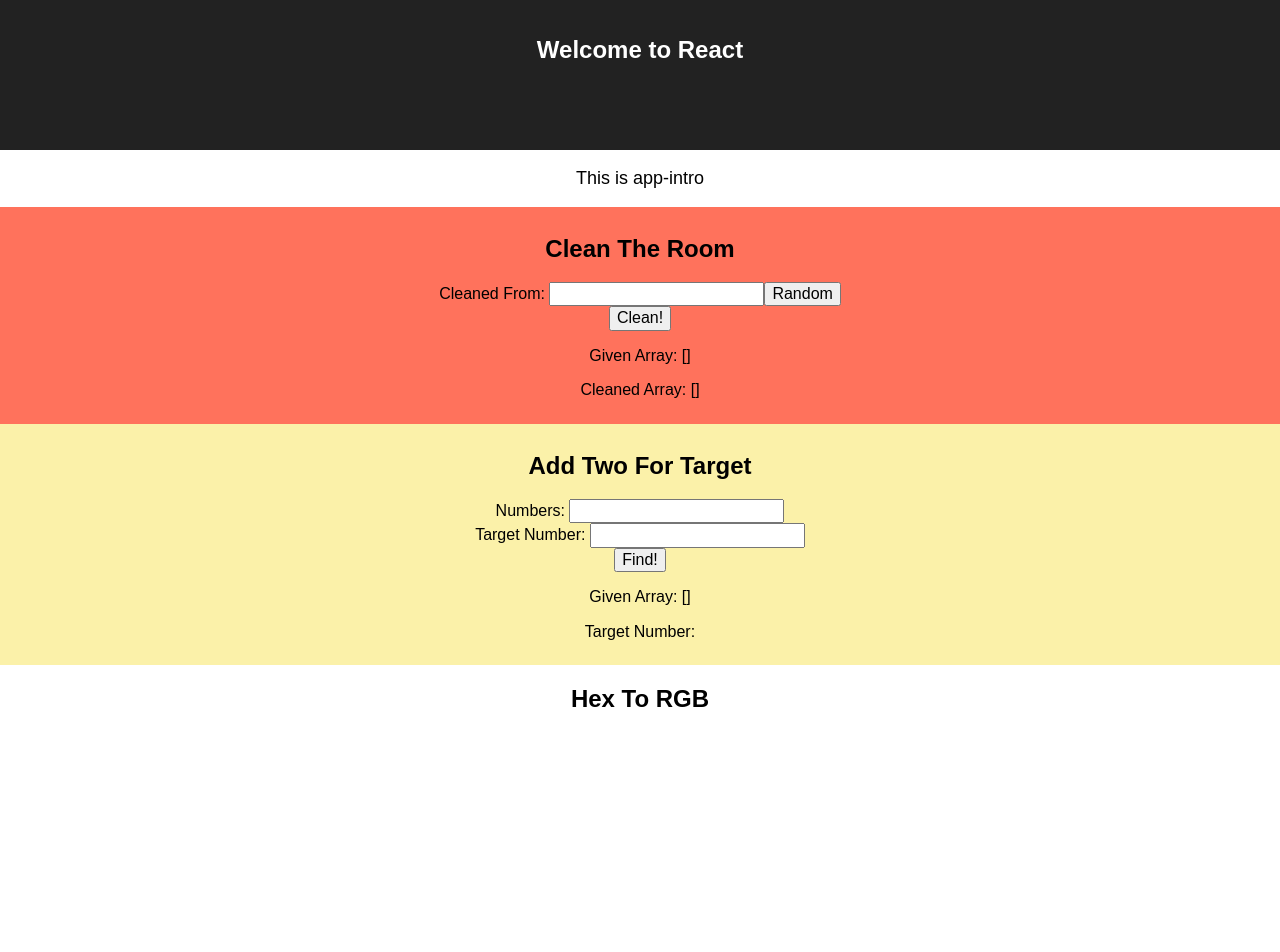
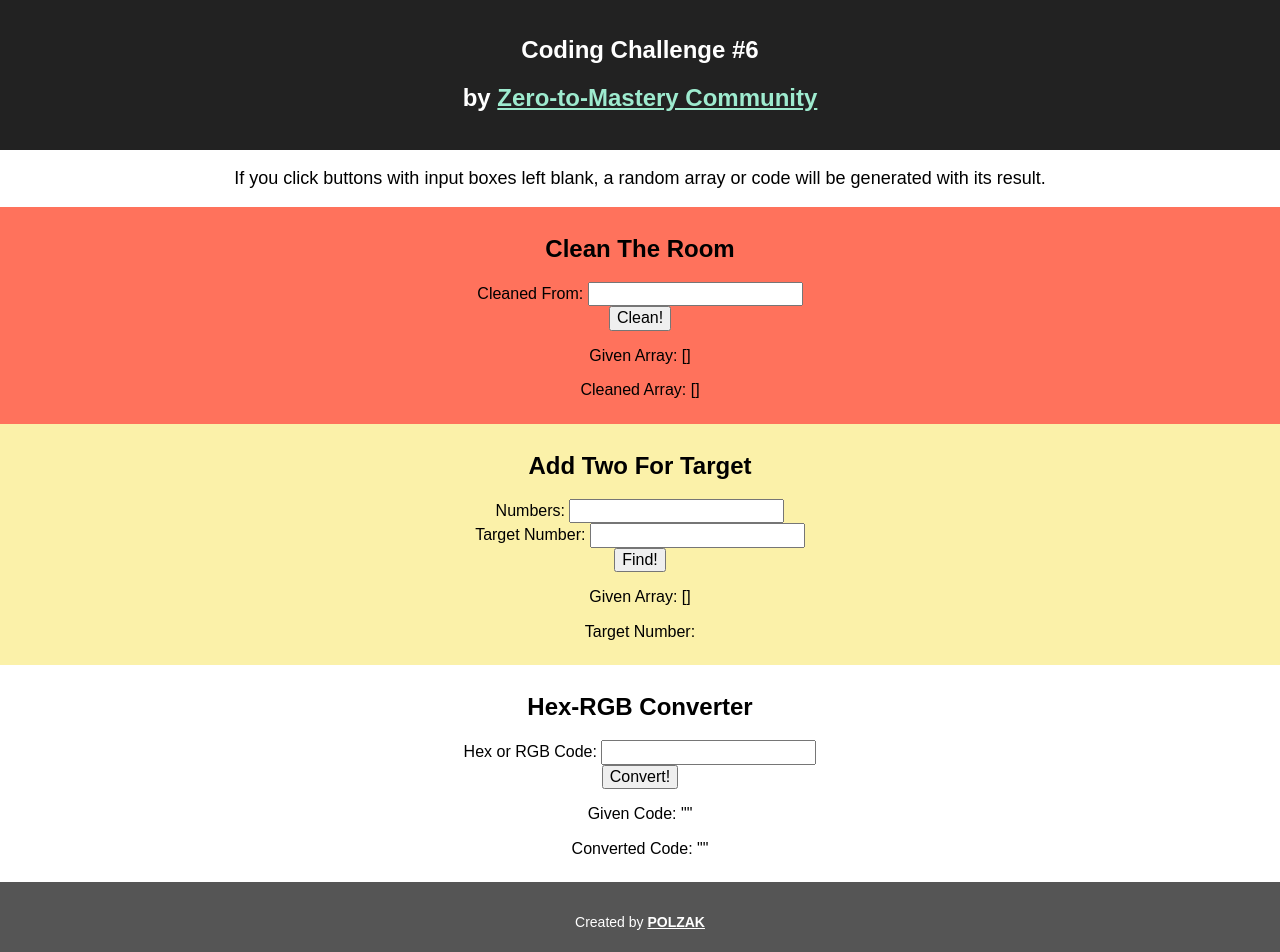
Before and after one commit to polzak/challenge-6-web-app, a React (Create React App) app: page / in a window 1280 px wide. Shown: the top 952 px of the page. Before the commit the page ends 800 px from the top, so only its background shows below. Built offline with nearby package versions, Linux system fonts and the light colour scheme.

Commit message:
completed the web app

```diff
--- a/src/App.js
+++ b/src/App.js
@@ -9,14 +9,18 @@ class App extends Component {
     return (
       <div className="App">
         <header className="App-header">
-          <h1 className="App-title">Welcome to React</h1>
+          <h1 className="App-title">Coding Challenge #6</h1>
+          <h2>by <a className="light-green" href="https://github.com/zero-to-mastery">Zero-to-Mastery Community</a></h2>
         </header>
         <p className="App-intro">
-        This is app-intro
+        If you click buttons with input boxes left blank, a random array or code will be generated with its result.
         </p>
         <CleanTheRoom />
         <AddTwoForTarget />
         <HexToRgb />
+        <footer class="pv4 ph3 ph5-m ph6-l white bg-mid-gray">
+          <small class="f6 db tc">Created by <b class="ttu"><a className="white" href="https://github.com/polzak">Polzak</a></b></small>
+        </footer>
       </div>
     );
   }
--- a/src/components/CleanTheRoom.js
+++ b/src/components/CleanTheRoom.js
@@ -5,7 +5,6 @@ class CleanTheRoom extends Component {
     constructor() {
         super();
         this.state = {
-            inputValue: '',
             givenArray: [],
             cleanedArray: []
         }
@@ -13,15 +12,14 @@ class CleanTheRoom extends Component {
 
     onCleanRoomClick = () => {
 
-        const { cleanTheRoom } = coreCleanTheRoom;
+        const { cleanTheRoom, generateRandomArrayToClean } = coreCleanTheRoom;
 
         const givenNumbers = document.getElementById('clean-room-array').value;
         let userArr;
-        let resultArr;
 
         if (givenNumbers.length < 1) {
-            userArr = 'No Array Given';
-            resultArr = 'No Cleaning';
+            userArr = generateRandomArrayToClean();
+
         } else {
             try {
                 userArr = ((givenNumbers.split(',')).map(el => el.trim()));
@@ -29,23 +27,13 @@ class CleanTheRoom extends Component {
             } catch(err) {
                 console.log('error', err.message);
             }
-            resultArr = cleanTheRoom(userArr);
         }
 
+        const resultArr = cleanTheRoom(userArr);
+
         this.setState({
-            inputValue: '',
             givenArray: userArr,
             cleanedArray: resultArr
-        });
-    }
-
-    onRandomClick = () => {
-        const { generateRandomArrayToClean } = coreCleanTheRoom;
-        const randomArr = JSON.stringify(generateRandomArrayToClean());
-        this.setState({
-            inputValue: randomArr.slice(1, randomArr.length-1),
-            givenArray: [],
-            cleanedArray: []
         });
     }
 
@@ -55,8 +43,7 @@ class CleanTheRoom extends Component {
                 <h2>Clean The Room</h2>
                 <div>
                 <label htmlFor='to-be-cleaned'>Cleaned From: </label>
-                <input id='clean-room-array' type='text' value={ this.state.inputValue}/>
-                <button type='button' onClick={this.onRandomClick}>Random</button>
+                <input id='clean-room-array' type='text'/>
                 </div>
                 <button type='button' onClick={this.onCleanRoomClick}>Clean!</button>
                 <p>Given Array: { JSON.stringify(this.state.givenArray) }</p>
--- a/src/components/HextToRgb.js
+++ b/src/components/HextToRgb.js
@@ -1,12 +1,44 @@
-import React from 'react';
+import React, { Component } from 'react';
+import { coreRgbHexConverter } from './../challenge-core';
 
-const HexToRgb = () => {
-    return (
-        <div>
-            <h2>Hex To RGB</h2>
-        </div>
+class HexToRgb extends Component {
+    constructor() {
+        super();
+        this.state = {
+            givenCode: '',
+            convertedCode: ''
+        }
+    }
 
-    );
+    onRgbHexClick = () => {
+        const { converter, generateRandomHex, generateRandomRGB } = coreRgbHexConverter;
+
+        let userCode = document.getElementById('hex-rgb-code').value;
+
+        if (userCode.length < 1) {
+            userCode = generateRandomHex();
+        }
+
+        this.setState({
+            givenCode: userCode,
+            convertedCode: converter(userCode)
+        });
+    }
+
+    render() {
+        return (
+            <div className='pa2' style={{backgroundColor: this.state.convertedCode}}>
+                <h2>Hex-RGB Converter</h2>
+                <div>
+                <label htmlFor='color-converter'>Hex or RGB Code: </label>
+                <input id='hex-rgb-code' type='text'/>
+                </div>
+                <button type='button' onClick={this.onRgbHexClick}>Convert!</button>
+                <p>Given Code: { JSON.stringify(this.state.givenCode) }</p>
+                <p>Converted Code: { JSON.stringify(this.state.convertedCode) }</p>
+            </div>
+        );
+    }
 }
 
 export default HexToRgb;
```
